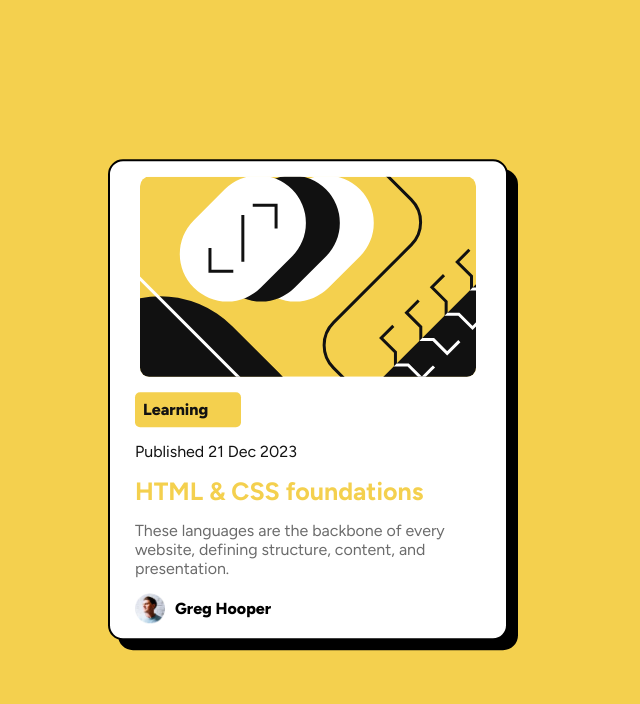
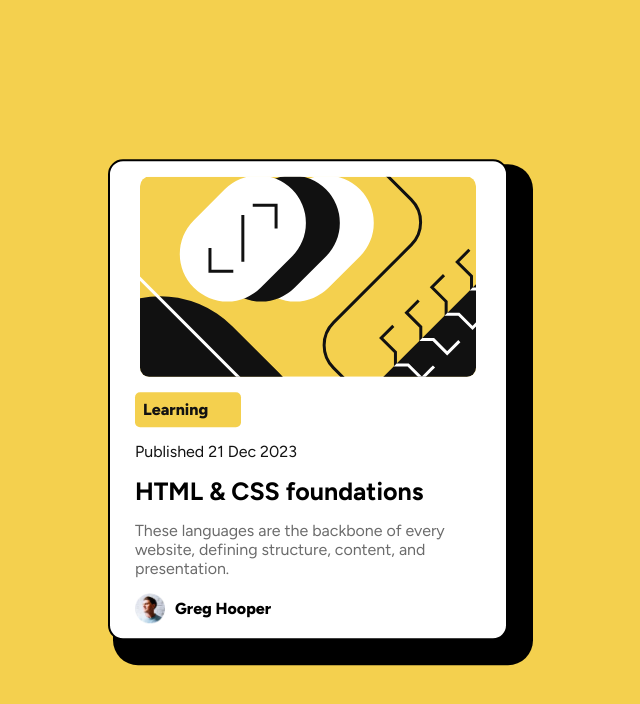
Before and after one commit to PxMach/Frontend-Mentor-Blog-preview-card, a plain HTML site: page index.html in a window 1280 px wide. In both pictures the pointer is over the element 640 px from the left and 400 px from the top of the page. Shown: the whole page, without its empty margins (332-972 px from the left). Drawn offline with Linux system fonts and the light colour scheme.

Commit message:
Ajout d'effets de transition sur les éléments de la carte et le titre, ainsi que suppression de code commenté pour une meilleure clarté.

```diff
--- a/index.html
+++ b/index.html
@@ -42,6 +42,11 @@
             width: 100%;
             max-width: 400px;
             box-shadow: 10px 10px;
+            transition: 0.8s;
+         }
+         .box-card:hover{
+            box-shadow: 15px 15px 0px 10px black;
+            transition: 0.8s;
          }
          svg {
             border-radius: 10px;
@@ -67,8 +72,10 @@
          .main h1 {
             margin: 0 0 15px 10px;
             font-size: 25px;
+            cursor: pointer;
+         }
+         .main h1:hover {
             color: hsl(47, 88%, 63%);
-            cursor: pointer;
          }
          .main label {
             display: flex;
@@ -86,15 +93,6 @@
                max-width: 400px;
             }
          }
-
-         /* .attribution {
-            font-size: 11px;
-            text-align: center;
-
-         }
-         .attribution a {
-            color: hsl(228, 45%, 44%);
-         } */
       </style>
    </head>
    <body>
@@ -212,12 +210,5 @@
             >
          </div>
       </div>
-
-      <!-- <div class="attribution">
-         Challenge by
-         <a href="https://www.frontendmentor.io?ref=challenge" target="_blank"
-            >Frontend Mentor</a
-         >. Coded by <a href="#">Your Name Here</a>. -->
-      </div>
    </body>
 </html>
```
